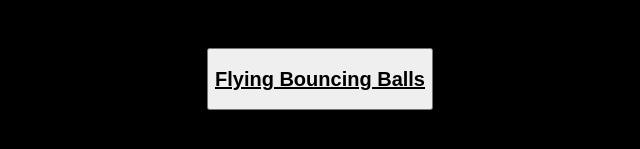
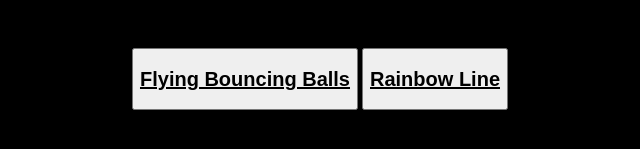
Before and after one commit to screensave/screensave.github.io, a plain HTML site: page index.html in a window 1280 px wide. Shown: the part 565-714 px from the top of the page, without its empty margins (320-960 px from the left). Drawn offline with Linux system fonts and the light colour scheme.

Commit message:
Update index.html

```diff
--- a/index.html
+++ b/index.html
@@ -7,4 +7,5 @@
 <p><br></p>
 <div style="text-align: center">
 <button><a style="color: black" href="scrnsave/scrnsave.html"><h2 style="color: black">Flying Bouncing Balls</h2></a></button>
+<button><a style="color: black" href="scrnsave/rainbowline.html"><h2 style="color: black">Rainbow Line</h2></a></button>
 </div>
```
